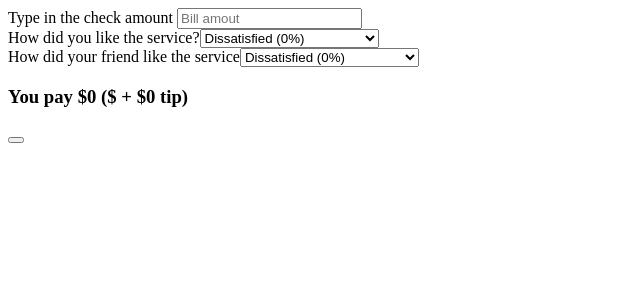
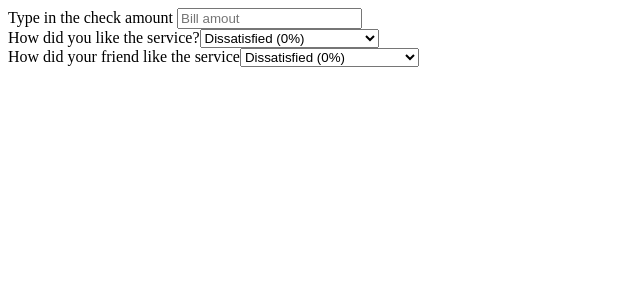
Before and after one commit to icode-life/tipCalculator, a React (Create React App) app: page / in a window 1280 px wide. Shown: the top 300 px of the page, without its empty margins (0-640 px from the left). Built offline with nearby package versions, Linux system fonts and the light colour scheme.

Commit message:
tipCalculatorChallenge okay

```diff
--- a/src/App.js
+++ b/src/App.js
@@ -17,24 +17,34 @@ function App() {
  }
 
  const TipCalculator = () => {
+  /**states */
     const [bill, setBill] = useState("");
-    const [tips, setTip] = useState([]);
+    const [tip1, setTip1] = useState(0);
+    const [tip2, setTip2] = useState(0);
 
-    const addTip = (tip) => {
-      setTip((tip) => [...tips, tip]);
-    };
+  /**derived states aka variables */
+    const totalTip = bill * ((tip1 + tip2)/2 /100);
 
-    /*const changeBill = (bill) => {
-      setBill(Number(bill));
-    };*/
+  /**handler for reset button */
+    const clear = () => {
+      setBill("");
+      setTip1(0);
+      setTip2(0);
+    }
 
   return (
     <div>
       <BillAmount bill={bill} onSetBill={setBill}/>
-      <ServiceLvl tip={tips} onChange={addTip}>How did you like the service?</ServiceLvl>
-      <ServiceLvl tip={tips} onChange={addTip}>How did your friend like the service</ServiceLvl>
-      <Display bill={bill}></Display>
-      <Reset></Reset>
+      <ServiceLvl tip={tip1} onSelect={setTip1}>How did you like the service?</ServiceLvl>
+      <ServiceLvl tip={tip2} onSelect={setTip2}>How did your friend like the service</ServiceLvl>
+      {/**on affiche le résultat que s'il y a une addition */}
+      {bill > 0 && (
+        <>
+          <Display bill={bill} totalTip={totalTip}></Display>
+          <Reset onReset={clear}>Reset</Reset>
+        </>
+      )}
+
     </div>
   )
  }
--- a/src/Components/Display.jsx
+++ b/src/Components/Display.jsx
@@ -1,9 +1,5 @@
-const Display = ({bill}) => {
-    const grandTotal = 0;
-    const total = 0;
-    const aggregatedTip = 0;
-
-    return <h3>You pay ${Number(grandTotal)} (${bill} + ${Number(aggregatedTip)} tip)</h3>
+const Display = ({bill, totalTip}) => {
+    return <h3>You pay ${bill+totalTip} (${bill} + ${totalTip})</h3>
 };
 
 export default Display;
--- a/src/Components/Reset.jsx
+++ b/src/Components/Reset.jsx
@@ -1,5 +1,5 @@
-const Reset = () => {
-    return <button></button>
+const Reset = ({children, onReset}) => {
+    return <button onClick={onReset}>{children}</button>
 };
 
 export default Reset;
--- a/src/Components/ServiceLvl.jsx
+++ b/src/Components/ServiceLvl.jsx
@@ -1,11 +1,11 @@
 import { useState } from "react";
 
-const ServiceLvl = ({children, tips, onChange}) => {
+const ServiceLvl = ({children, tip, onSelect}) => {
 
     return(
         <div>
             <span>{children}</span>
-            <select value={tips} onChange={(e) => onChange(Number(e.target.value))}>
+            <select value={tip} onChange={(e) => onSelect(Number(e.target.value))}>
                 <option value='0'>Dissatisfied (0%)</option>
                 <option value='5'>it was okay (5%)</option>
                 <option value='10'>it was good (10%)</option>
```
